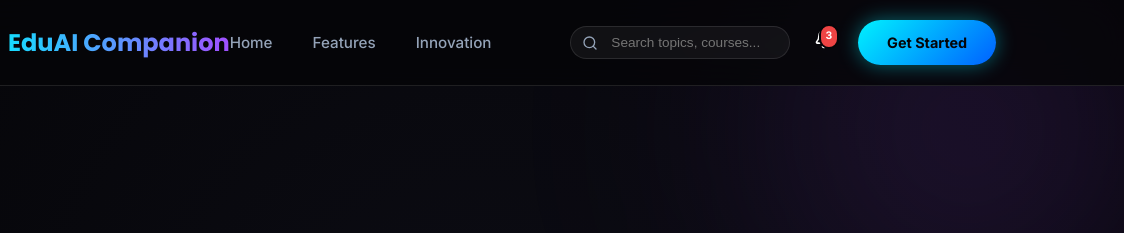
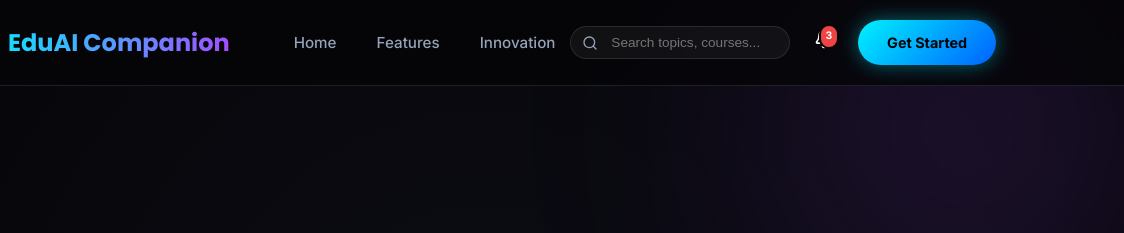
Before and after one commit to jainupanshi07/smartAI, a website built with Vite: page index.html in a window 1280 px wide. Shown: the top 233 px of the page, 156-1280 px from the left. Built offline with nearby package versions, Linux system fonts and the light colour scheme.

Commit message:
Shift nav links slightly to the right

```diff
--- a/index.html
+++ b/index.html
@@ -76,7 +76,7 @@
             -webkit-background-clip: text; -webkit-text-fill-color: transparent; display: flex; align-items: center; gap: 12px;
         }
 
-        .nav-links { display: flex; gap: 2.5rem; list-style: none; }
+        .nav-links { display: flex; gap: 2.5rem; list-style: none; margin-left: 4rem; }
         .nav-links a { text-decoration: none; color: var(--text-dim); font-weight: 500; transition: 0.3s; font-size: 0.95rem; }
         .nav-links a:hover { color: white; }
 
```
